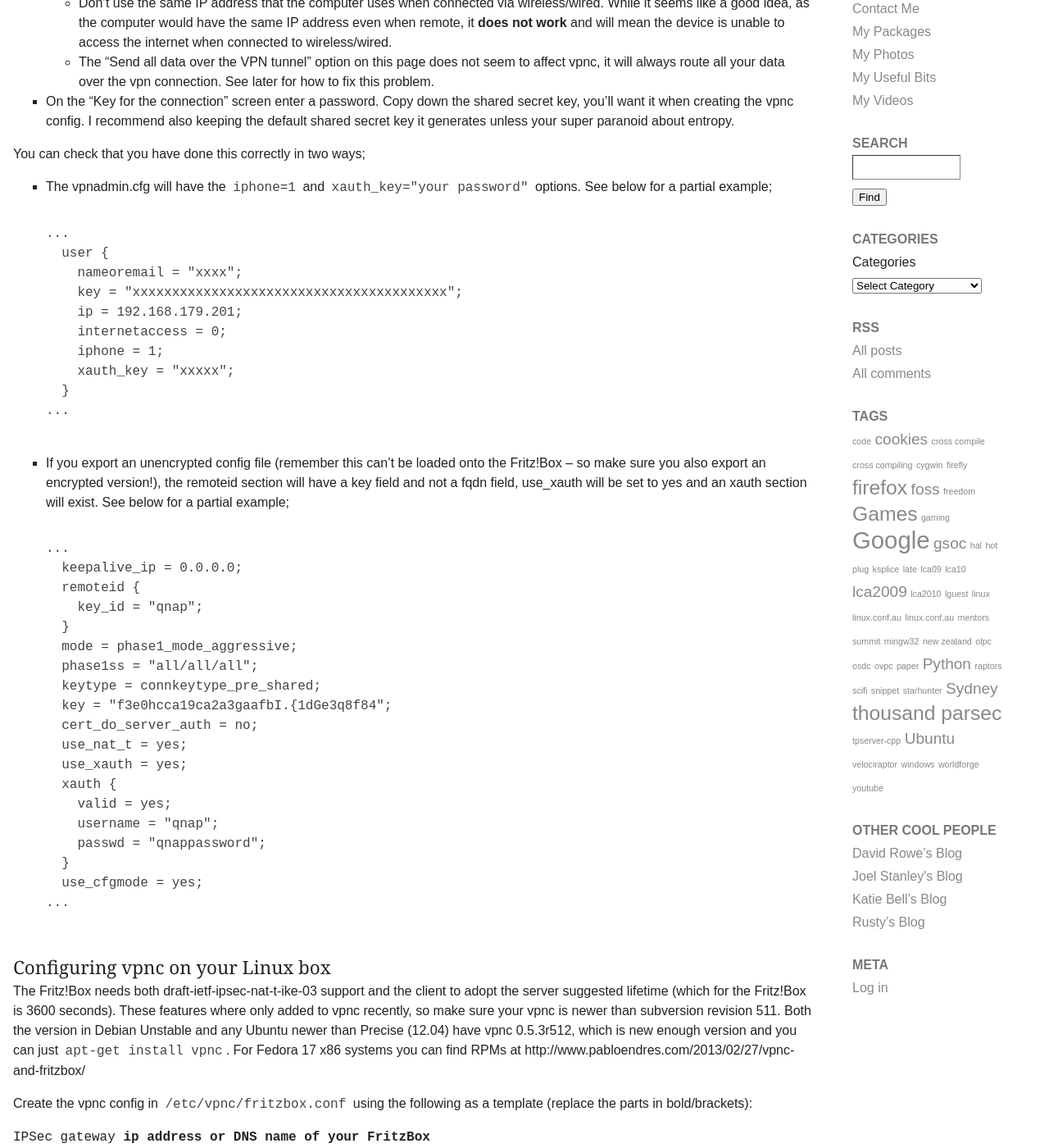
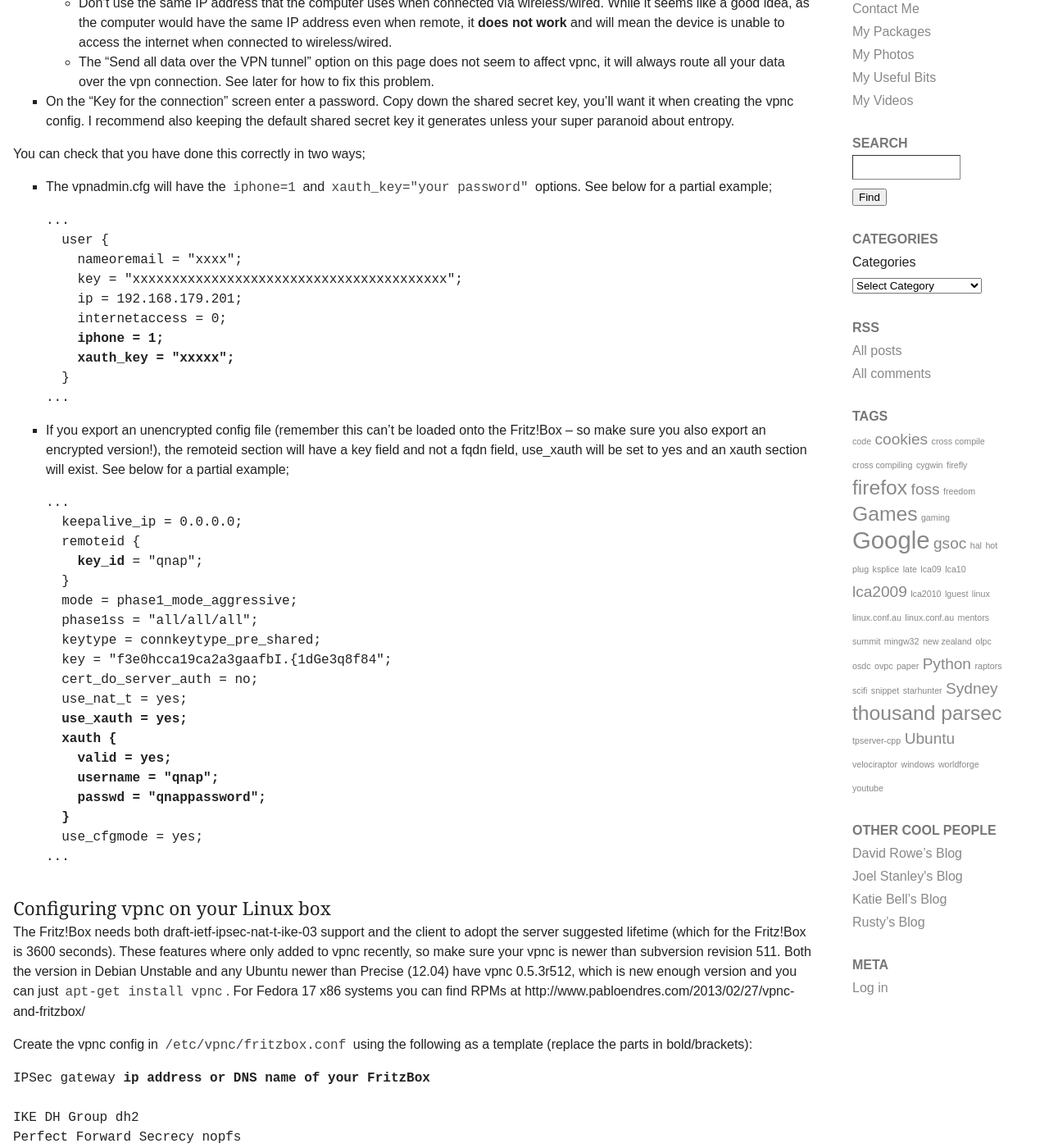
Before and after one commit to mithro/blog.mithis.net, a Jekyll site: the page built from _posts/2013-10-06-connecting-to-a-fritzbox-under-linux-using-vpnc.md, in a window 1280 px wide and 1400 px high, scrolled down 790 px. Shown: the whole window at 82% size. Built offline with Jekyll 4.4.1, drawn with Linux system fonts in a browser that asks for light colours.

Commit message:
Restore bold in the two fritzbox partial-example configs (list-nested)
Live bolds the relevant lines in the two example configs nested in the list
(pre0: iphone/xauth_key; pre1: key_id + the use_xauth/xauth block). Converted
both fenced blocks to inline <pre> with <strong>, kept inside their <li> like
live. Kramdown strips the 2-space list indent from raw-HTML-block content, so
the code is written at +2 indent to render at live's depth. Build + lint clean;
all 4 fritzbox code blocks now match live (bold counts 1/2/5/0).

Co-Authored-By: Claude Opus 4.7 (1M context) <noreply@anthropic.com>

````diff
--- a/_posts/2013-10-06-connecting-to-a-fritzbox-under-linux-using-vpnc.md
+++ b/_posts/2013-10-06-connecting-to-a-fritzbox-under-linux-using-vpnc.md
@@ -36,25 +36,27 @@ You can check that you have done this correctly in two ways;
 
 - The vpnadmin.cfg will have the `iphone=1` and `xauth_key="your password"` options. See below for a partial example;
 
-  ```
+  <!-- fidelity-allow: BLOCK_HTML pixel-fidelity-tolerance -->
+  <pre>
   ...
     user {
       nameoremail = "xxxx";
       key = "xxxxxxxxxxxxxxxxxxxxxxxxxxxxxxxxxxxxxxxx";
       ip = 192.168.179.201;
       internetaccess = 0;
-      iphone = 1;
-      xauth_key = "xxxxx";
+      <strong>iphone = 1;
+      xauth_key = "xxxxx";</strong>
     }
   ...
-  ```
+  </pre><!-- fidelity-allow: BLOCK_HTML pixel-fidelity-tolerance -->
 - If you export an unencrypted config file (remember this can’t be loaded onto the Fritz!Box – so make sure you also export an encrypted version!), the remoteid section will have a key field and not a fqdn field, use_xauth will be set to yes and an xauth section will exist. See below for a partial example;
 
-  ```
+  <!-- fidelity-allow: BLOCK_HTML pixel-fidelity-tolerance -->
+  <pre>
   ...
     keepalive_ip = 0.0.0.0;
     remoteid {
-      key_id = "qnap";
+      <strong>key_id</strong> = "qnap";
     }
     mode = phase1_mode_aggressive;
     phase1ss = "all/all/all";
@@ -62,15 +64,15 @@ You can check that you have done this correctly in two ways;
     key = "f3e0hcca19ca2a3gaafbI.{1dGe3q8f84";
     cert_do_server_auth = no;
     use_nat_t = yes;
-    use_xauth = yes;
+    <strong>use_xauth = yes;
     xauth {
       valid = yes;
       username = "qnap";
       passwd = "qnappassword";
-    }
+    }</strong>
     use_cfgmode = yes;
   ...
-  ```
+  </pre><!-- fidelity-allow: BLOCK_HTML pixel-fidelity-tolerance -->
 
 ## Configuring vpnc on your Linux box
 
````
